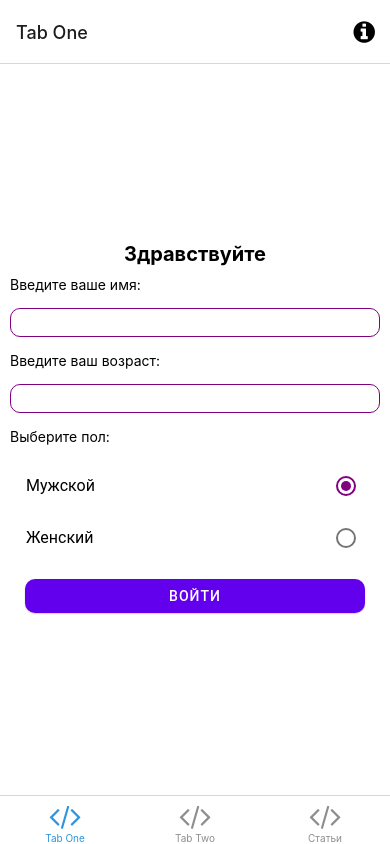
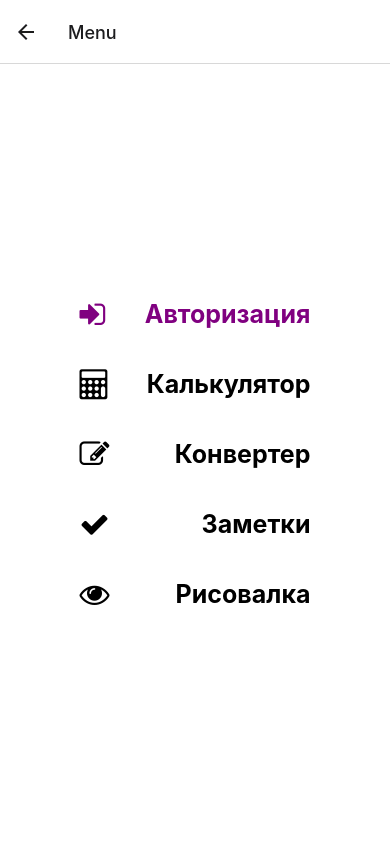
Before and after one commit to ViktorS01/react-native-apps, a React Native app: screen /Menu in a window 390 px wide. Built offline with nearby package versions, Linux system fonts and the light colour scheme; what expo-linking would draw is missing.

Commit message:
add pages and routes

```diff
--- a/navigation/index.tsx
+++ b/navigation/index.tsx
@@ -1,8 +1,3 @@
-/**
- * If you are not familiar with React Navigation, refer to the "Fundamentals" guide:
- * https://reactnavigation.org/docs/getting-started
- *
- */
 import { FontAwesome } from '@expo/vector-icons';
 import { createBottomTabNavigator } from '@react-navigation/bottom-tabs';
 import { NavigationContainer, DefaultTheme, DarkTheme } from '@react-navigation/native';
@@ -19,6 +14,16 @@ import TabTwoScreen from '../screens/TabTwoScreen';
 import TabTreeScreen from '../screens/TabTreeScreen';
 import { RootStackParamList, RootTabParamList, RootTabScreenProps } from '../types';
 import LinkingConfiguration from './LinkingConfiguration';
+import Calculator from "../screens/Calculator";
+import { createNavigationContainerRef } from '@react-navigation/native';
+
+export const navigationRef = createNavigationContainerRef()
+
+export function navigate(name: any, params: any) {
+    if (navigationRef.isReady()) {
+        navigationRef.navigate(name, params);
+    }
+}
 
 export default function Navigation({ colorScheme }: { colorScheme: ColorSchemeName }) {
   return (
@@ -30,10 +35,6 @@ export default function Navigation({ colorScheme }: { colorScheme: ColorSchemeNa
   );
 }
 
-/**
- * A root stack navigator is often used for displaying modals on top of all other content.
- * https://reactnavigation.org/docs/modal
- */
 const Stack = createNativeStackNavigator<RootStackParamList>();
 
 function RootNavigator() {
@@ -42,16 +43,16 @@ function RootNavigator() {
       <Stack.Screen name="Root" component={BottomTabNavigator} options={{ headerShown: false }} />
       <Stack.Screen name="NotFound" component={NotFoundScreen} options={{ title: 'Oops!' }} />
       <Stack.Group screenOptions={{ presentation: 'modal' }}>
-        <Stack.Screen name="Modal" component={ModalScreen} />
+        <Stack.Screen name="Menu" component={ModalScreen} />
       </Stack.Group>
+      <Stack.Screen name="Calculator" component={Calculator} options={{title: 'Калькулятор',}}/>
+      <Stack.Screen name="Converter" component={Calculator} options={{title: 'Конвертер',}}/>
+      <Stack.Screen name="ToDo" component={Calculator} options={{title: 'Заметки',}}/>
+      <Stack.Screen name="Draw" component={Calculator} options={{title: 'Рисовалка',}}/>
     </Stack.Navigator>
   );
 }
 
-/**
- * A bottom tab navigator displays tab buttons on the bottom of the display to switch screens.
- * https://reactnavigation.org/docs/bottom-tab-navigator
- */
 const BottomTab = createBottomTabNavigator<RootTabParamList>();
 
 function BottomTabNavigator() {
@@ -67,11 +68,11 @@ function BottomTabNavigator() {
         name="TabOne"
         component={TabOneScreen}
         options={({ navigation }: RootTabScreenProps<'TabOne'>) => ({
-          title: 'Tab One',
-          tabBarIcon: ({ color }) => <TabBarIcon name="code" color={color} />,
+          title: 'Авторизация',
+          tabBarIcon: ({ color }) => <TabBarIcon name="sign-in" color={color} />,
           headerRight: () => (
             <Pressable
-              onPress={() => navigation.navigate('Modal')}
+              onPress={() => navigation.navigate('Menu')}
               style={({ pressed }) => ({
                 opacity: pressed ? 0.5 : 1,
               })}>
@@ -89,8 +90,8 @@ function BottomTabNavigator() {
         name="TabTwo"
         component={TabTwoScreen}
         options={{
-          title: 'Tab Two',
-          tabBarIcon: ({ color }) => <TabBarIcon name="code" color={color} />,
+          title: 'Главный экран',
+          tabBarIcon: ({ color }) => <TabBarIcon name="home" color={color} />,
         }}
       />
       <BottomTab.Screen
@@ -98,16 +99,13 @@ function BottomTabNavigator() {
           component={TabTreeScreen}
           options={{
               title: 'Статьи',
-                tabBarIcon: ({ color }) => <TabBarIcon name="code" color={color} />,
+              tabBarIcon: ({ color }) => <TabBarIcon name="list" color={color} />,
           }}
       />
     </BottomTab.Navigator>
   );
 }
 
-/**
- * You can explore the built-in icon families and icons on the web at https://icons.expo.fyi/
- */
 function TabBarIcon(props: {
   name: React.ComponentProps<typeof FontAwesome>['name'];
   color: string;
--- /dev/null
+++ b/screens/Calculator.tsx
@@ -0,0 +1,19 @@
+import {RootTabScreenProps} from "../types";
+import React from "react";
+import {View} from "../components/Themed";
+import {StyleSheet} from "react-native";
+
+export default function Calculator({ navigation }: RootTabScreenProps<'Calculator'>) {
+
+    return (
+        <View style={styles.container}>
+        </View>
+    );
+}
+
+const styles = StyleSheet.create({
+    container: {
+        flex: 1,
+        justifyContent: "center",
+    },
+});
--- a/screens/ModalScreen.tsx
+++ b/screens/ModalScreen.tsx
@@ -1,35 +1,113 @@
-import { StatusBar } from 'expo-status-bar';
-import { Platform, StyleSheet } from 'react-native';
+import { StyleSheet } from 'react-native';
+import { Text, View } from '../components/Themed';
+import {FontAwesome} from "@expo/vector-icons";
+import * as React from "react";
+import {useState} from "react";
+import {RootTabScreenProps} from "../types";
 
-import EditScreenInfo from '../components/EditScreenInfo';
-import { Text, View } from '../components/Themed';
+export default function ModalScreen({ navigation }: RootTabScreenProps<'Menu'>) {
+    const [active, setActive] = useState<'auth' | 'calculator' | 'converter' | 'to-do' | 'draw'>(
+        'auth'
+    )
 
-export default function ModalScreen() {
+    const goToPage = (page: 'auth' | 'calculator' | 'converter' | 'to-do' | 'draw') => {
+        setActive(`${page}`);
+        switch (page){
+            case 'auth':
+                navigation.navigate('TabOne');
+                break;
+            case 'calculator':
+                navigation.navigate('Calculator');
+                break;
+            case 'converter':
+                navigation.navigate('Converter');
+                break;
+            case 'to-do':
+                navigation.navigate('ToDo');
+                break;
+            case 'draw':
+                navigation.navigate('Draw');
+                break;
+        }
+    }
+
   return (
     <View style={styles.container}>
-      <Text style={styles.title}>Modal</Text>
-      <View style={styles.separator} lightColor="#eee" darkColor="rgba(255,255,255,0.1)" />
-      <EditScreenInfo path="/screens/ModalScreen.tsx" />
-
-      {/* Use a light status bar on iOS to account for the black space above the modal */}
-      <StatusBar style={Platform.OS === 'ios' ? 'light' : 'auto'} />
+        <View style={styles.block}>
+            <FontAwesome
+                name="sign-in"
+                size={30}
+                style={{color: active === 'auth' ? 'purple' : 'black'}}
+            />
+            <Text style={{fontWeight: 'bold', fontSize: 25, color: active === 'auth' ? 'purple' : 'black'}}
+                  onPress={() => goToPage('auth') }>
+                Авторизация
+            </Text>
+        </View>
+      <View style={styles.block}>
+          <FontAwesome
+              name="calculator"
+              size={30}
+              style={{color: active === 'calculator' ? 'purple' : 'black'}}
+          />
+          <Text style={{fontWeight: 'bold', fontSize: 25, color: active === 'calculator' ? 'purple' : 'black'}}
+                onPress={() => goToPage('calculator') }>
+              Калькулятор
+          </Text>
+      </View>
+        <View style={styles.block}>
+            <FontAwesome
+                name="edit"
+                size={30}
+                style={{color: active === 'converter' ? 'purple' : 'black'}}
+            />
+            <Text style={{fontWeight: 'bold', fontSize: 25, color: active === 'converter' ? 'purple' : 'black'}}
+                  onPress={() => goToPage('converter') }>
+                Конвертер
+            </Text>
+        </View>
+        <View style={styles.block}>
+            <FontAwesome
+                name="check"
+                size={30}
+                style={{color: active === 'to-do' ? 'purple' : 'black'}}
+            />
+            <Text style={{fontWeight: 'bold', fontSize: 25, color: active === 'to-do' ? 'purple' : 'black'}}
+                  onPress={() => goToPage('to-do') }>
+                Заметки
+            </Text>
+        </View>
+        <View style={styles.block}>
+            <FontAwesome
+                name="eye"
+                size={30}
+                style={{color: active === 'draw' ? 'purple' : 'black'}}
+            />
+            <Text style={{fontWeight: 'bold', fontSize: 25, color: active === 'draw' ? 'purple' : 'black'}}
+                  onPress={() => goToPage('draw') }>
+                Рисовалка
+            </Text>
+        </View>
     </View>
   );
 }
 
 const styles = StyleSheet.create({
   container: {
-    flex: 1,
-    alignItems: 'center',
-    justifyContent: 'center',
+      height: '100%',
+      paddingHorizontal: 30,
+      paddingVertical: 20,
+      display: 'flex',
+      alignItems: "center",
+      justifyContent: "center",
+      color: 'purple',
   },
-  title: {
-    fontSize: 20,
-    fontWeight: 'bold',
-  },
-  separator: {
-    marginVertical: 30,
-    height: 1,
-    width: '80%',
+  block: {
+      display: 'flex',
+      flexDirection: 'row',
+      alignItems: 'center',
+      justifyContent: 'space-between',
+      width: '70%',
+      paddingVertical: 20,
   },
 });
```
Also changed, not shown: screens/Converter.tsx (added, +19 -0 lines), screens/Draw.tsx (added, +19 -0 lines), screens/ToDo.tsx (added, +19 -0 lines), types.tsx (+12 -1 lines). Lines whose indentation alone changed are shown as unchanged.
